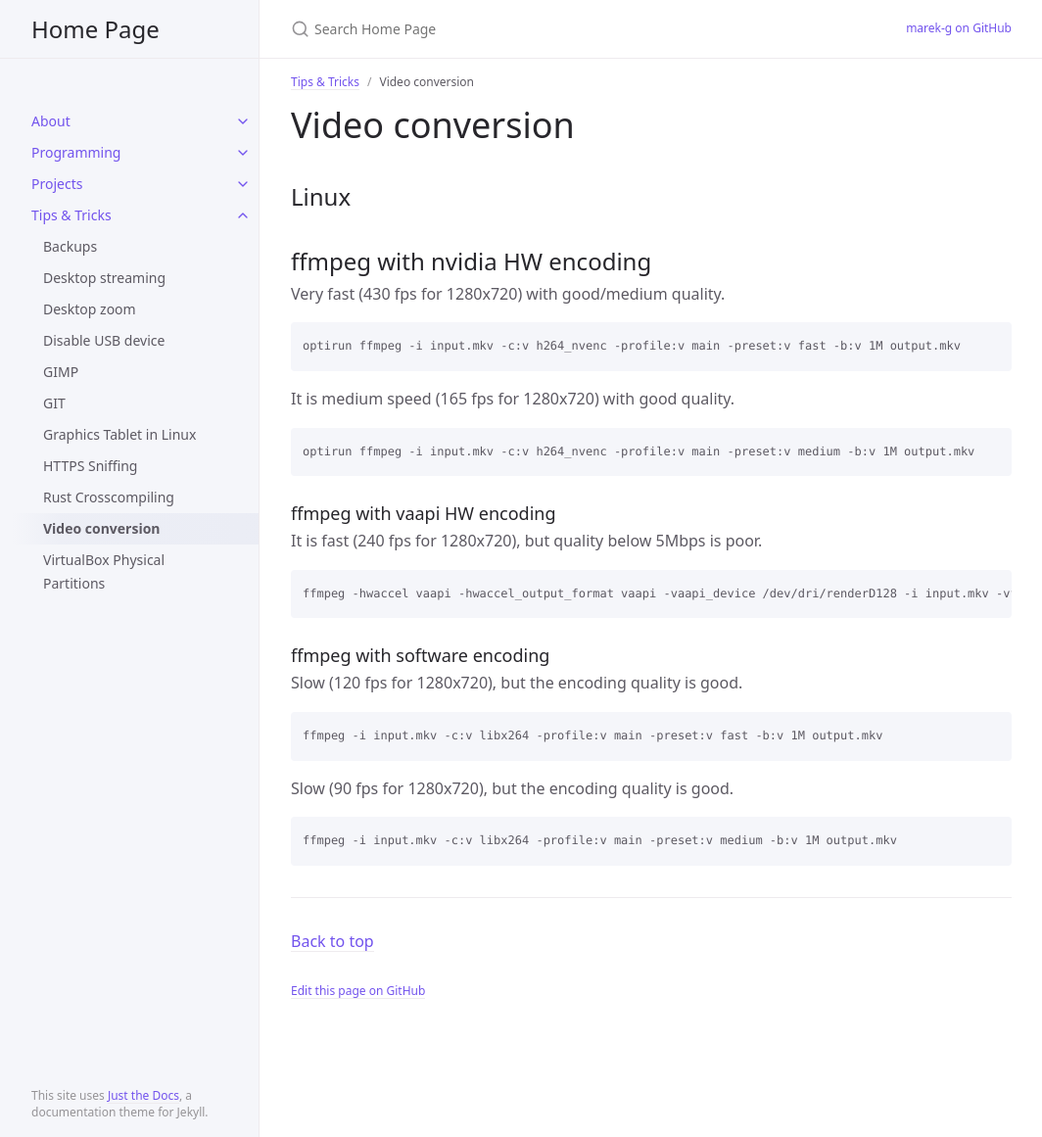
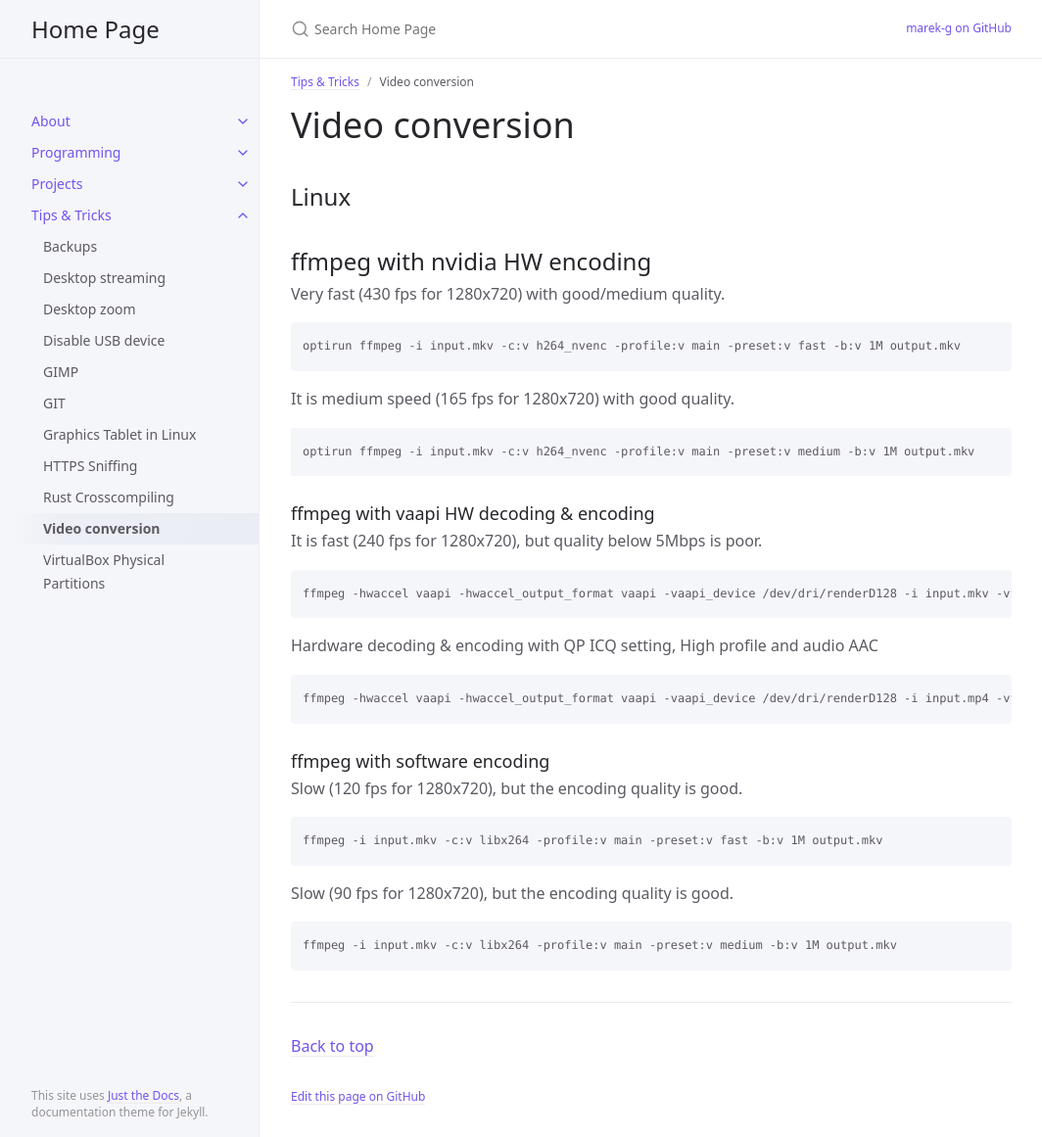
Before and after one commit to marek-g/marek-g.github.io, a Jekyll site: the page built from posts/tips_and_tricks/video_conversion.md, in a window 1280 px wide and 1161 px high. Shown: the whole window at 98% size, without its empty margins (107-1171 px from the left). Built offline with Jekyll 4.4.1, drawn with Linux system fonts in a browser that asks for light colours.

Commit message:
Update video_conversion.md

````diff
--- a/posts/tips_and_tricks/video_conversion.md
+++ b/posts/tips_and_tricks/video_conversion.md
@@ -22,12 +22,18 @@ It is medium speed (165 fps for 1280x720) with good quality.
 optirun ffmpeg -i input.mkv -c:v h264_nvenc -profile:v main -preset:v medium -b:v 1M output.mkv
 ```
 
-### ffmpeg with vaapi HW encoding
+### ffmpeg with vaapi HW decoding & encoding
 
 It is fast (240 fps for 1280x720), but quality below 5Mbps is poor.
 
 ```
 ffmpeg -hwaccel vaapi -hwaccel_output_format vaapi -vaapi_device /dev/dri/renderD128 -i input.mkv -vf 'format=nv12|vaapi,hwupload,scale_vaapi=w=1280:h=720' -c:v h264_vaapi -b:v 5M output.mkv
+```
+
+Hardware decoding & encoding with QP ICQ setting, High profile and audio AAC
+
+```
+ffmpeg -hwaccel vaapi -hwaccel_output_format vaapi -vaapi_device /dev/dri/renderD128 -i input.mp4 -vf 'format=nv12|vaapi,hwupload,scale_vaapi=w=1280:h=720' -c:v h264_vaapi -qp 31 -rc_mode 4 -profile:v 100 -level 4.1 -c:a aac -b:a 96k output.mkv
 ```
 
 ### ffmpeg with software encoding
````
